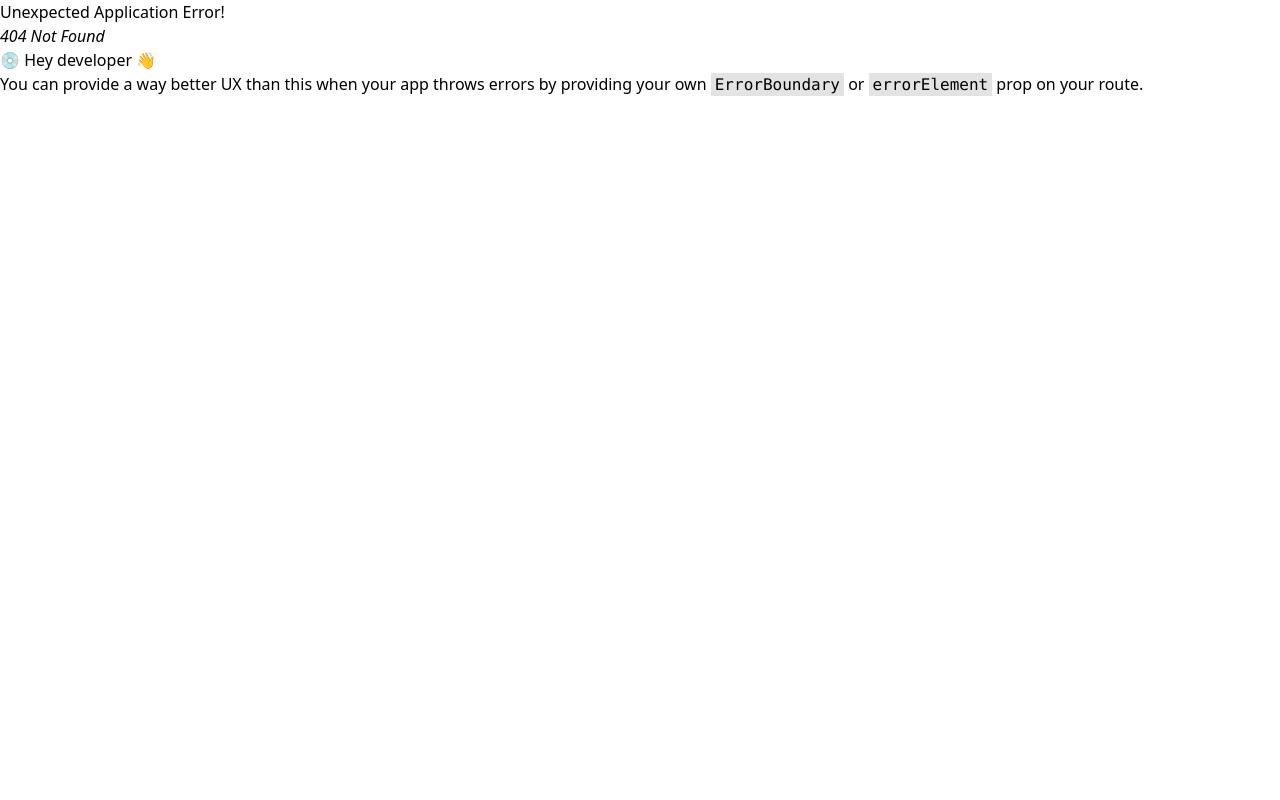
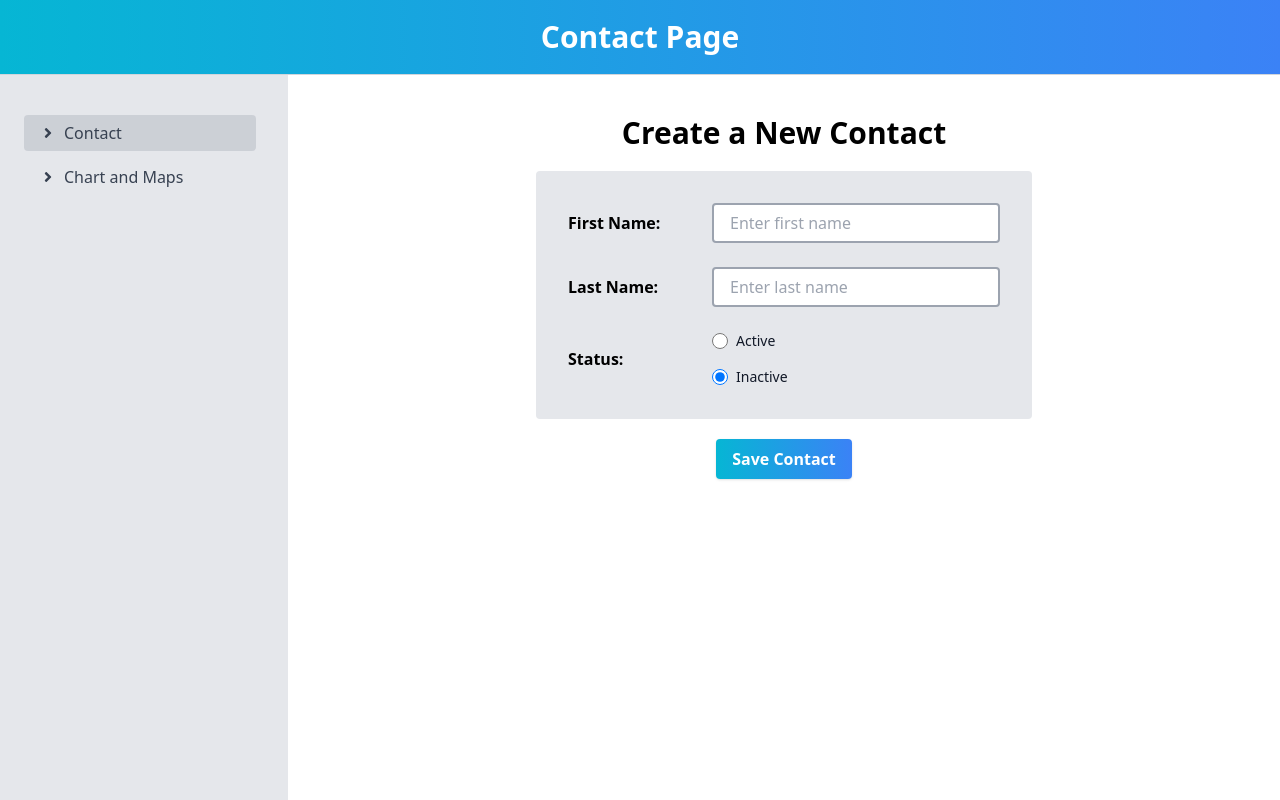
Before and after one commit to ranaahmedzn/contact-management, a React (Create React App) app: page /contact/create-contact in a window 1280 px wide. Before the commit this address had no page. Built offline with nearby package versions, Linux system fonts and the light colour scheme; the HTML template or start-up script is replaced by a standard one.

Commit message:
implemented contact and create contact page

```diff
--- a/src/components/DashboardDrawer.tsx
+++ b/src/components/DashboardDrawer.tsx
@@ -15,13 +15,13 @@
                 <div className='flex flex-col h-[calc(100%-120px)] justify-between pl-4 pt-6'>
                     <ul>
                         <li>
-                            <NavLink to='/dashboard/contact' className="hover:bg-gray-500 font-medium hover:bg-opacity-20 flex items-center text-gray-700 py-1.5 px-4 rounded space-x-2 cursor-pointer transition-all duration-300">
+                            <NavLink to='/contact' className="contact hover:bg-gray-500 font-medium hover:bg-opacity-20 flex items-center text-gray-700 py-1.5 px-4 rounded space-x-2 cursor-pointer transition-all duration-300">
                                 <FaAngleRight />
                                 <span>Contact</span>
                             </NavLink>
                         </li>
                         <li>
-                            <NavLink to='/dashboard/charts-maps' className="hover:bg-gray-500 font-medium hover:bg-opacity-20 flex items-center text-gray-700 py-1.5 px-4 rounded space-x-2 cursor-pointer transition-all duration-300">
+                            <NavLink to='/charts-maps' className="hover:bg-gray-500 font-medium hover:bg-opacity-20 flex items-center text-gray-700 py-1.5 px-4 rounded space-x-2 cursor-pointer transition-all duration-300">
                                 <FaAngleRight />
                                 <span>Chart and Maps</span>
                             </NavLink>
--- a/src/index.css
+++ b/src/index.css
@@ -1,3 +1,7 @@
 @tailwind base;
 @tailwind components;
 @tailwind utilities;
+
+.contact.active{
+    @apply bg-gray-500 bg-opacity-20
+}
--- a/src/layouts/Dashboard.tsx
+++ b/src/layouts/Dashboard.tsx
@@ -1,9 +1,14 @@
 import React from 'react';
-import { NavLink, Outlet } from "react-router-dom";
+import { NavLink, Outlet, useLocation} from "react-router-dom";
 import DashboardDrawer from '../components/DashboardDrawer';
 import { FaAngleRight } from "react-icons/fa";
 
 const Dashboard = () => {
+
+    //TODO: have to made some changes
+    const {pathname} = useLocation()
+    const pageName = pathname?.split('/')[1].charAt(0).toUpperCase() + pathname?.split('/')[1].slice(1);
+
     return (
         <div className="w-full h-screen overflow-x-auto">
             <nav className='relative w-full h-[75px] px-4 md:px-0 flex items-center justify-between md:justify-center border-b border-gray-300 text-white bg-gradient-to-r from-cyan-500 to-blue-500'>
@@ -11,7 +16,7 @@
                 <DashboardDrawer />
 
                 <h3 className='text-3xl font-semibold text-center'>
-                    Contact Page
+                    {pageName} Page
                 </h3>
             </nav>
 
@@ -21,13 +26,13 @@
                     <div className="pl-2 pt-5 pr-4">
                         <ul className="space-y-2 dashboard-menu">
                             <li>
-                                <NavLink to='/dashboard/contact' className="hover:bg-gray-500 font-medium hover:bg-opacity-20 flex items-center text-gray-700 py-1.5 px-4 rounded space-x-2 cursor-pointer transition-all duration-300">
+                                <NavLink to='/contact' className="contact hover:bg-gray-500 font-medium hover:bg-opacity-20 flex items-center text-gray-700 py-1.5 px-4 rounded space-x-2 cursor-pointer transition-all duration-300">
                                     <FaAngleRight />
                                     <span>Contact</span>
                                 </NavLink>
                             </li>
                             <li>
-                                <NavLink to='/dashboard/charts-maps' className="hover:bg-gray-500 font-medium hover:bg-opacity-20 flex items-center text-gray-700 py-1.5 px-4 rounded space-x-2 cursor-pointer transition-all duration-300">
+                                <NavLink to='/charts-maps' className="hover:bg-gray-500 font-medium hover:bg-opacity-20 flex items-center text-gray-700 py-1.5 px-4 rounded space-x-2 cursor-pointer transition-all duration-300">
                                     <FaAngleRight />
                                     <span>Chart and Maps</span>
                                 </NavLink>
@@ -37,7 +42,7 @@
                 </aside>
 
                 {/* dashboard content */}
-                <div className="m-7 w-2/3 flex-grow">
+                <div className="m-7 max-w-5xl mx-auto flex-grow">
                     <Outlet />
                 </div>
             </div>
--- /dev/null
+++ b/src/pages/Dashboard/Contact/Contact.tsx
@@ -0,0 +1,22 @@
+import React from 'react';
+import {Link} from 'react-router-dom';
+import crossImg from '../../../assets/cross.png'
+
+const Contact = () => {
+    return (
+        <div className='my-5'>
+            <div className='text-center'>
+                <Link to="/contact/create-contact">
+                    <button className='bg-blue-100 py-3 px-8 text-xl font-semibold border border-cyan-500 rounded-lg'>Create Contact</button>
+                </Link>
+            </div>
+
+            <div className='my-20 w-1/2 mx-auto py-10 bg-blue-100 px-8 text-xl font-semibold border border-cyan-500 rounded-lg flex gap-8 items-center'>
+                <img width="80" src={crossImg} alt="" />
+                <p>No Contact Found! <br /> Please add contact from the Create Contact Button</p>
+            </div>
+        </div>
+    );
+};
+
+export default Contact;
--- /dev/null
+++ b/src/pages/Dashboard/CreateContact/CreateContact.tsx
@@ -0,0 +1,59 @@
+import React from 'react';
+
+const CreateContact = () => {
+    return (
+        <div className='w-full md:w-1/2 px-4 md:px-0 mx-auto'>
+            <h3 className="text-3xl font-semibold text-center mt-3 mb-5">Create a New Contact</h3>
+
+            <form className="w-full">
+                <div className='p-8 bg-gray-200 rounded'>
+                    <div className="md:flex md:items-center mb-6">
+                        <div className="md:w-1/3">
+                            <label className="block font-bold mb-1 md:mb-0 pr-4" htmlFor="firstName">
+                                First Name:
+                            </label>
+                        </div>
+                        <div className="md:w-2/3">
+                            <input className="bg-white appearance-none border-2 border-gray-400 rounded w-full py-2 px-4 text-gray-700 leading-tight focus:outline-none focus:border-cyan-500" id="firstName" type="text" placeholder="Enter first name" />
+                        </div>
+                    </div>
+                    <div className="md:flex md:items-center mb-6">
+                        <div className="md:w-1/3">
+                            <label className="block font-bold mb-1 md:mb-0 pr-4" htmlFor="lastName">
+                                Last Name:
+                            </label>
+                        </div>
+                        <div className="md:w-2/3">
+                            <input className="bg-white appearance-none border-2 border-gray-400 rounded w-full py-2 px-4 text-gray-700 leading-tight focus:outline-none focus:border-cyan-500" id="lastName" type="text" placeholder="Enter last name" />
+                        </div>
+                    </div>
+                    <div className="flex  md:items-center">
+                        <div className="md:w-1/3">
+                            <label className="block  font-bold mb-1 md:mb-0 pr-4" htmlFor="lastName">
+                                Status:
+                            </label>
+                        </div>
+                        <div className="md:w-2/3 md:block flex gap-5 justify-between items-center">
+                            <div className="flex items-center md:mb-4">
+                                <input id="statusRadio-1" type="radio" value="" name="statusRadio" className="w-4 h-4 text-blue-600 bg-gray-100 border-gray-300" />
+                                <label htmlFor="statusRadio-1" className="ml-2 text-sm font-medium text-gray-900 dark:text-gray-300">Active</label>
+                            </div>
+                            <div className="flex items-center">
+                                <input checked id="statusRadio-2" type="radio" value="" name="statusRadio" className="w-4 h-4 text-blue-600 bg-gray-100 border-gray-300" />
+                                <label htmlFor="statusRadio-2" className="ml-2 text-sm font-medium text-gray-900 dark:text-gray-300">Inactive</label>
+                            </div>
+                        </div>
+                    </div>
+                </div>
+
+                <div className='text-center mt-5'>
+                    <button type="submit" className="shadow bg-gradient-to-r from-cyan-500 to-blue-500 focus:shadow-outline focus:outline-none text-white font-semibold py-2 px-4 rounded">
+                        Save Contact
+                    </button>
+                </div>
+            </form>
+        </div>
+    );
+};
+
+export default CreateContact;
```
Also changed, not shown: src/index.tsx (+12 -0 lines), src/assets/cross.png (added).
